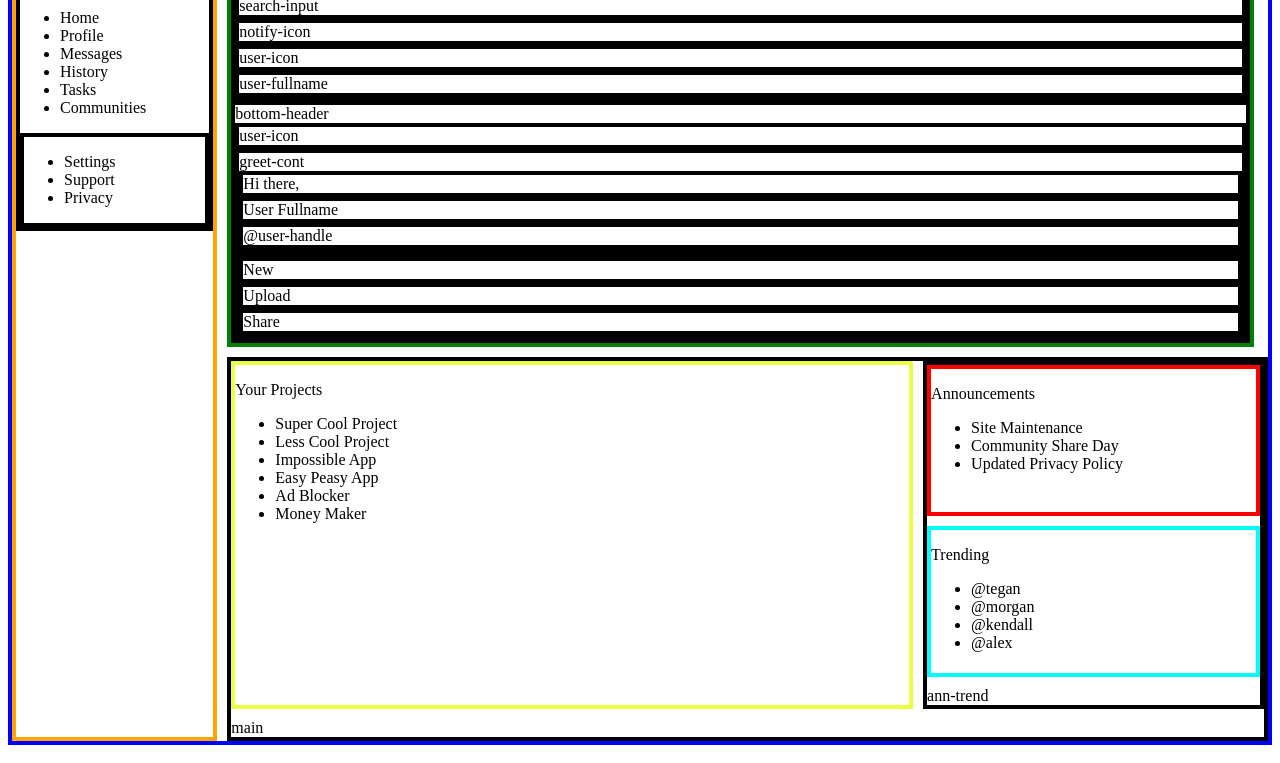
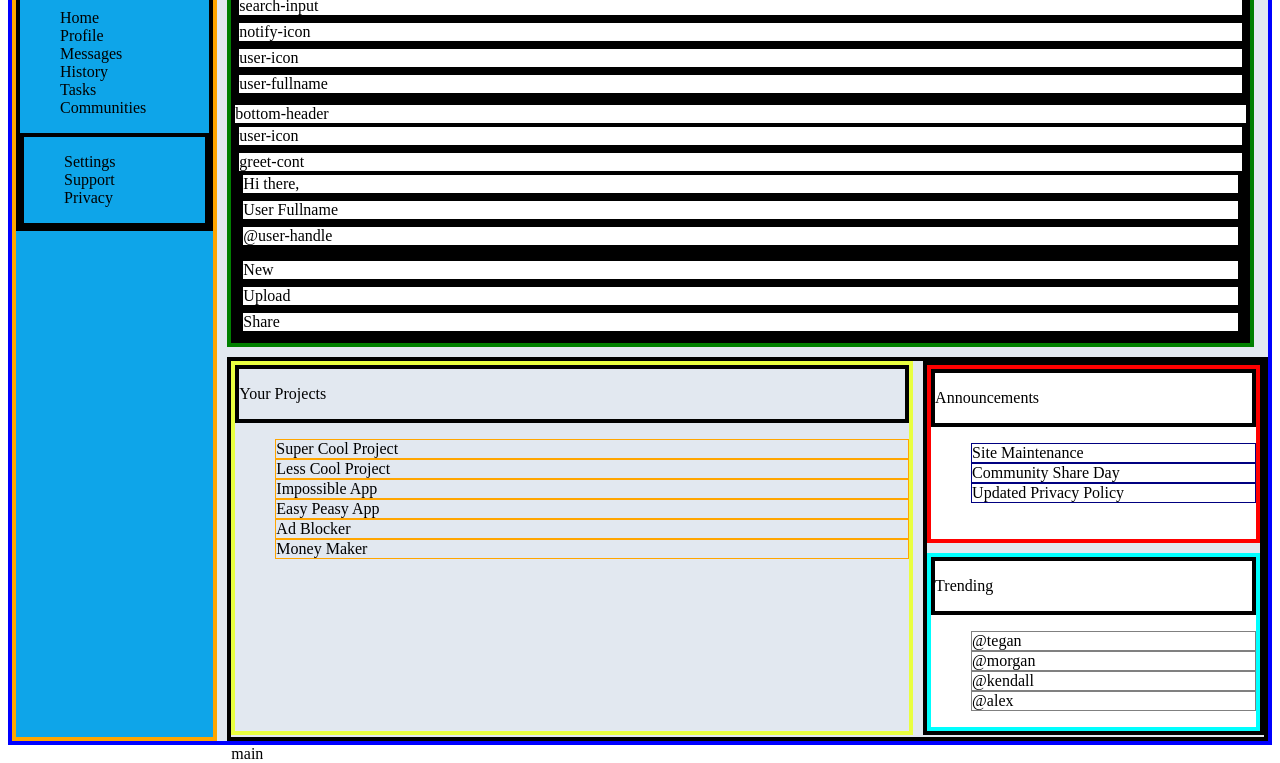
Before and after one commit to JustWaveThings/admin-dashboard, a plain HTML site: page index.html in a window 1280 px wide. Shown: the part 71-834 px from the top of the page. Drawn offline with Linux system fonts and the light colour scheme.

Commit message:
Continued css-grid layout

```diff
--- a/index.html
+++ b/index.html
@@ -52,25 +52,31 @@
             </div>
         </div>
         <div class="main">main
-            <div class="projects"><p>Your Projects</p>
+            <div class="projects">
+                <div class="section-title"> <p>Your Projects</p>
+                </div>
                 <ul class="proj-cont">
-                    <li class="item">Super Cool Project</li>
-                    <li class="item">Less Cool Project</li>
-                    <li class="item">Impossible App</li>
-                    <li class="item">Easy Peasy App</li>
-                    <li class="item">Ad Blocker</li>
-                    <li class="item">Money Maker</li>
+                    <li class="proj-item">Super Cool Project</li>
+                    <li class="proj-item">Less Cool Project</li>
+                    <li class="proj-item">Impossible App</li>
+                    <li class="proj-item">Easy Peasy App</li>
+                    <li class="proj-item">Ad Blocker</li>
+                    <li class="proj-item">Money Maker</li>
                 </ul>
             </div>
-            <div class="ann-trend"> ann-trend
-                <div class="announcements"><p>Announcements</p>
+            <div class="ann-trend">
+                <div class="announcements">
+                    <div class="section-title"> <p>Announcements</p>
+                    </div>
                     <ul class="ann">
                         <li class="ann-items">Site Maintenance</li>
                         <li class="ann-items">Community Share Day</li>
                         <li class="ann-items">Updated Privacy Policy</li>
                     </ul>
                 </div>
-                <div class="trending"><p>Trending</p>
+                    <div class="trending">
+                        <div class="section-title"><p>Trending</p>
+                    </div>
                     <ul class="trend">
                         <li class="trend-items">@tegan</li>
                         <li class="trend-items">@morgan</li>
--- a/style.css
+++ b/style.css
@@ -4,6 +4,7 @@
     border-color: blue;
     height: 100vh;
     gap: 10px;
+    background-color: #e2e8f0;
 }
 
 div {
@@ -13,12 +14,14 @@ div {
 
 .header {
     border-color: green;
-    grid-area: 1 / 2
+    grid-area: 1 / 2;
+    background-color: #fff;
 }
 
 .sidebar {
     border-color: orange;
     grid-area: 1 / 1 / 4 / 2 ;
+    background-color: #0ea5e9;
 }
 
 .main {
@@ -27,6 +30,7 @@ div {
     display: grid;
     grid-template: 1fr / 2fr 1fr;
     gap: 10px;
+
 
 }
 
@@ -46,9 +50,26 @@ div {
 .announcements {
     border-color: red;
     grid-area: 1 / 1;
+    background-color: #fff;
 }
 
 .trending {
     border-color: aqua;
     grid-area:  2 / 1;
+    background-color: #fff;
+
 }
+
+li {
+    list-style: none;
+}
+
+li.proj-item {
+    border: 1px solid orange;
+}
+li.ann-items {
+    border: 1px solid navy;
+}
+li.trend-items {
+    border: 1px solid gray;
+}
```
